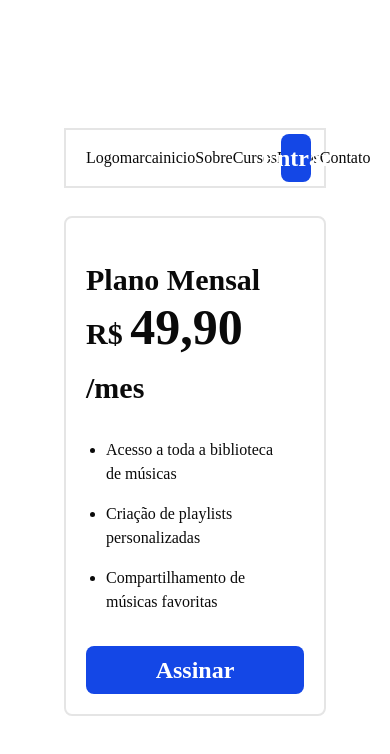
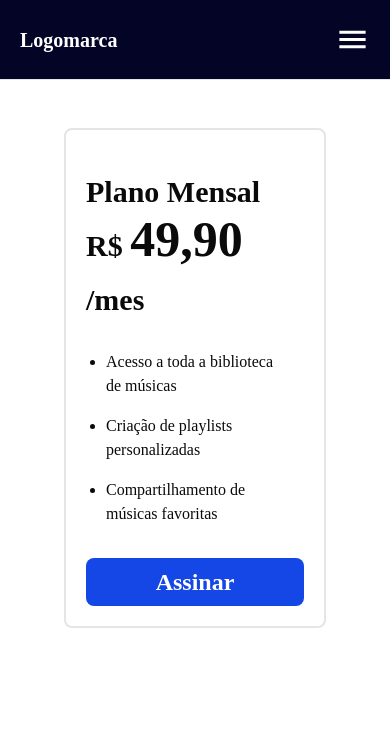
Before and after one commit to dev-brunosantos/MB-Site-Front, a Next.js app: page / in a window 390 px wide. Shown: the top 754 px of the page. Built offline with nearby package versions, Linux system fonts and the light colour scheme.

Commit message:
Atualização dos componentes

```diff
--- a/src/components/cards/CardPlano.tsx
+++ b/src/components/cards/CardPlano.tsx
@@ -4,7 +4,6 @@ export interface CardPlanosProps {
     tituloPlano: string;
     valor: number;
     beneficios: string[];
-
 }
 
 // export const CardPlanos = (
--- a/src/components/menu/index.tsx
+++ b/src/components/menu/index.tsx
@@ -1,10 +1,11 @@
+import { MdMenu } from "react-icons/md"
 import { BtnComponent } from "../buttom"
 import { LinkComponent } from "./LinkComponent"
 
 export const MenuComponent = () => {
 
     const links = [
-        { link: "/", titulo: "inicio" },
+        { link: "/", titulo: "Inicio" },
         { link: "/sobre", titulo: "Sobre" },
         { link: "/cursos", titulo: "Cursos" },
         { link: "/planos", titulo: "Planos" },
@@ -13,13 +14,20 @@ export const MenuComponent = () => {
 
     return(
         <header
-            className="w-full max-w-350 h-15 border-2 px-5 flex items-center justify-between"
+            // Corrigido o max-w e h para valores válidos. Adicionado mx-auto para centralizar o menu se necessário.
+            className="w-full max-w-300 mx-auto h-20 border-b px-5 flex items-center justify-between bg-[#040427] z-50 fixed top-0"
         >
             <div>
-                <h1>Logomarca</h1>
+                <h1 className="font-bold text-xl text-white">Logomarca</h1>
             </div>
 
-            <nav className="w-[70%] flex items-center justify-between">
+            {/* BOTÃO HAMBÚRGUER: Aparece no mobile, some em telas grandes (lg) */}
+            <button className="block lg:hidden text-white">
+                <MdMenu size={35} color="white"/> {/* 50px costuma ficar exageradamente grande */}
+            </button>
+
+            {/* CONTAINER DE NAVEGAÇÃO: Escondido no mobile (hidden), vira flex no desktop (lg:flex) */}
+            <nav className="hidden lg:flex w-[70%] items-center justify-between">
                 <ul className="w-[80%] flex items-center justify-evenly">
                     {links.map(opt => (
                         <LinkComponent
```
